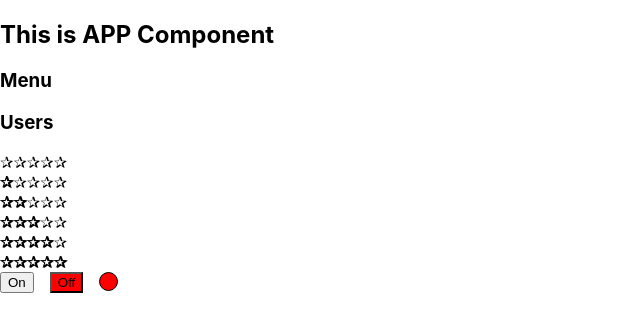
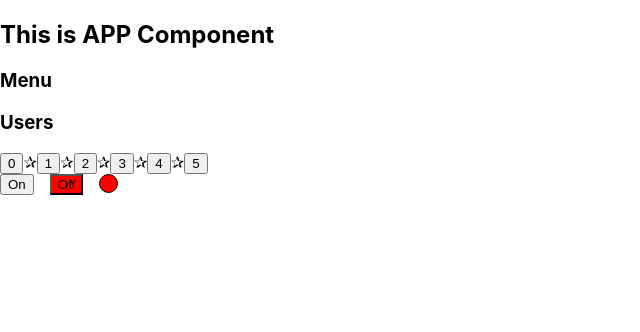
Before and after one commit to akach-dev/react-ts-is-simple, a React (Create React App) app: page / in a window 1280 px wide. Shown: the top 332 px of the page, without its empty margins (0-640 px from the left). Built offline with nearby package versions, Linux system fonts and the light colour scheme.

Commit message:
add rating state

```diff
--- a/src/App.tsx
+++ b/src/App.tsx
@@ -14,12 +14,8 @@ export function App() {
        {/*<Accordion title={'Users'} collapsed={false}/>*/}
        <UnControlledAccordion title={'Menu'} collapsed={false}/>
        <UnControlledAccordion title={'Users'} collapsed={false}/>
-       <Rating value={0}/>
-       <Rating value={1}/>
-       <Rating value={2}/>
-       <Rating value={3}/>
-       <Rating value={4}/>
-       <Rating value={5}/>
+       <Rating/>
+
        <OnOff/>
      </>
   )
--- a/src/components/Rating.tsx
+++ b/src/components/Rating.tsx
@@ -1,18 +1,29 @@
 import {Star} from "./Star";
-import React from "react";
+import React, {FC, useState} from "react";
 
 type RatingPropsType = {
-  value: 0 | 1 | 2 | 3 | 4 | 5
+  // value: 0 | 1 | 2 | 3 | 4 | 5
 }
 
-export function Rating({value}: RatingPropsType) {
+export const Rating: FC<RatingPropsType> = () => {
+  const [select, setSelect] = useState(0)
+
+  const selectHandler = (value: number) => setSelect(value)
   return (
      <div>
-       <Star selected={value > 0}/>
-       <Star selected={value > 1}/>
-       <Star selected={value > 2}/>
-       <Star selected={value > 3}/>
-       <Star selected={value > 4}/>
+       <button onClick={() => selectHandler(0)}>0</button>
+       <Star selected={select > 0}/>
+
+       <button onClick={() => selectHandler(1)}>1</button>
+       <Star selected={select > 1}/>
+
+       <button onClick={() => selectHandler(2)}>2</button>
+       <Star selected={select > 2}/>
+       <button onClick={() => selectHandler(3)}>3</button>
+       <Star selected={select > 3}/>
+       <button onClick={() => selectHandler(4)}>4</button>
+       <Star selected={select > 4}/>
+       <button onClick={() => selectHandler(5)}>5</button>
      </div>
   )
 }
```
